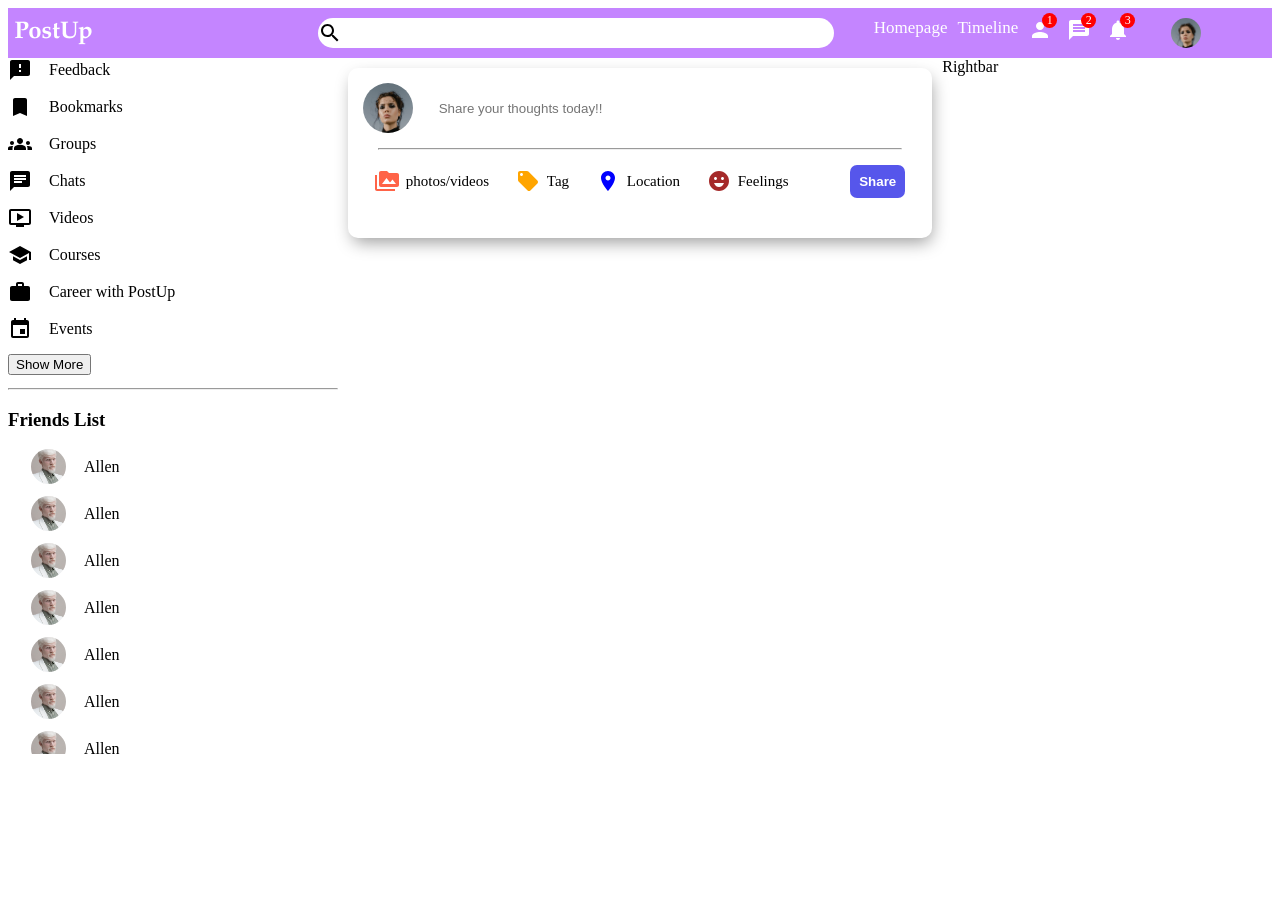
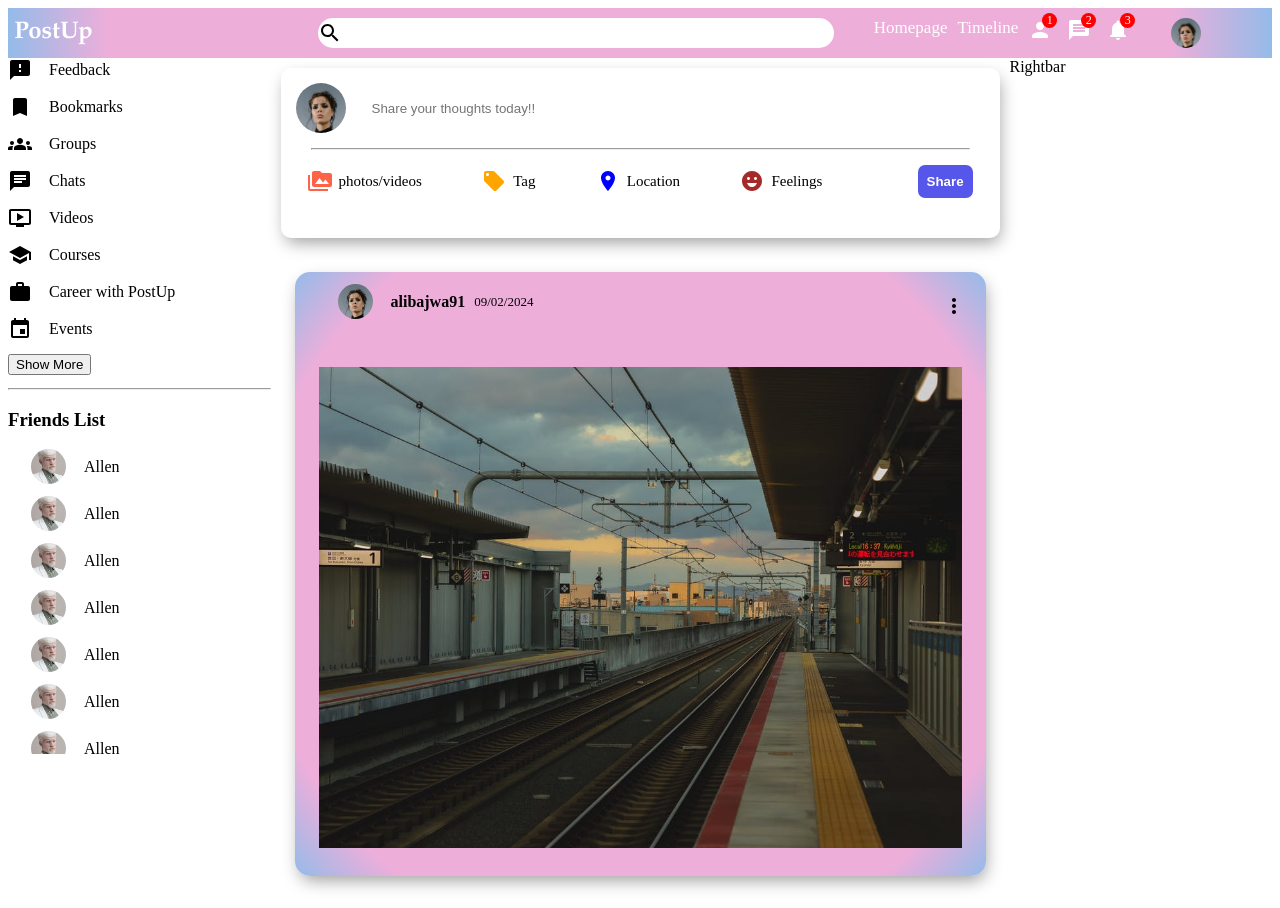
Before and after one commit to alibajwa91/socialMedia-Website-project, a React (Create React App) app: page / in a window 1280 px wide. Before the commit the page ends 800 px from the top, so only its background shows below. Built offline with nearby package versions, Linux system fonts and the light colour scheme.

Commit message:
post section is updated

```diff
--- /dev/null
+++ b/src/components/post/Post.jsx
@@ -0,0 +1,30 @@
+import "./post.css";
+import MoreVertIcon from "@mui/icons-material/MoreVert";
+
+export default function Post() {
+  return (
+    <div className="post">
+      <div className="postWrapper">
+        <div className="postTop">
+          <div className="postTopLeft">
+            <img
+              src="./assets/person/1.jpeg"
+              alt=""
+              className="postProfileImg"
+            />
+
+            <span className="postUserName">alibajwa91</span>
+            <span className="postDate">09/02/2024</span>
+          </div>
+          <div className="postTopRight">
+            <MoreVertIcon />
+          </div>
+        </div>
+        <div className="postCenter">
+          <img src="./assets/post/1.jpeg" alt="" className="mainPost" />
+        </div>
+        <div className="postBottom"></div>
+      </div>
+    </div>
+  );
+}
--- /dev/null
+++ b/src/components/post/post.css
@@ -0,0 +1,46 @@
+.post {
+  padding: 0;
+  /* margin: 0; */
+  background: rgb(238, 174, 218);
+  background: radial-gradient(
+    circle,
+    rgba(238, 174, 218, 1) 84%,
+    rgba(148, 187, 233, 1) 100%
+  );
+  margin: 24px;
+  border-radius: 15px;
+  -webkit-box-shadow: 2px 7px 17px -3px rgba(0, 0, 0, 0.4);
+  box-shadow: 2px 7px 17px -3px rgba(0, 0, 0, 0.4);
+}
+.postTopLeft {
+  display: flex;
+  align-items: center;
+  margin-bottom: 1.5vh;
+}
+.postProfileImg {
+  height: 35px;
+  width: 35px;
+  border-radius: 50%;
+  margin-left: 23px;
+  margin-right: 18px;
+  object-fit: cover;
+}
+.postUserName {
+  font-size: 16px;
+  font-weight: bold;
+}
+.postDate {
+  margin-left: 9px;
+  font-size: 13px;
+}
+.postTop {
+  display: flex;
+  align-items: center;
+  padding: 12px 20px;
+  justify-content: space-between;
+}
+.mainPost {
+  margin: 24px;
+  height: 481px;
+  width: 643px;
+}
--- a/src/components/topbar/topbar.css
+++ b/src/components/topbar/topbar.css
@@ -3,7 +3,12 @@
   width: 100%;
   align-items: center;
   display: flex;
-  background-color: rgb(196, 133, 255);
+  background: rgb(238, 174, 218);
+  background: radial-gradient(
+    circle,
+    rgba(238, 174, 218, 1) 84%,
+    rgba(148, 187, 233, 1) 100%
+  );
   position: sticky;
   top: 0;
   justify-content: space-between;
--- a/src/pages/home/home.jsx
+++ b/src/pages/home/home.jsx
@@ -3,6 +3,7 @@
 import Sidebar from "../../components/sidebar/Sidebar";
 import Feed from "../../components/feed/Feed";
 import Rightbar from "../../components/rightbar/Rightbar";
+import Post from "../../components/post/Post";
 
 export default function Home() {
   return (
@@ -10,7 +11,10 @@
       <TopBar />
       <div className="main-content">
         <Sidebar />
-        <Feed />
+        <div>
+          <Feed />
+          <Post />
+        </div>
         <Rightbar />
       </div>
     </div>
```
